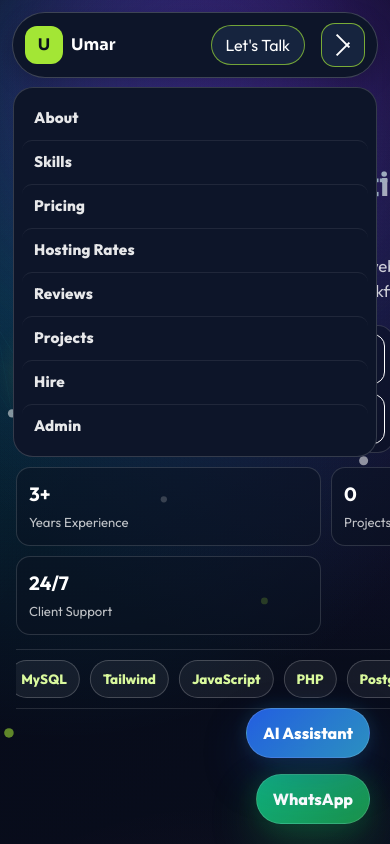
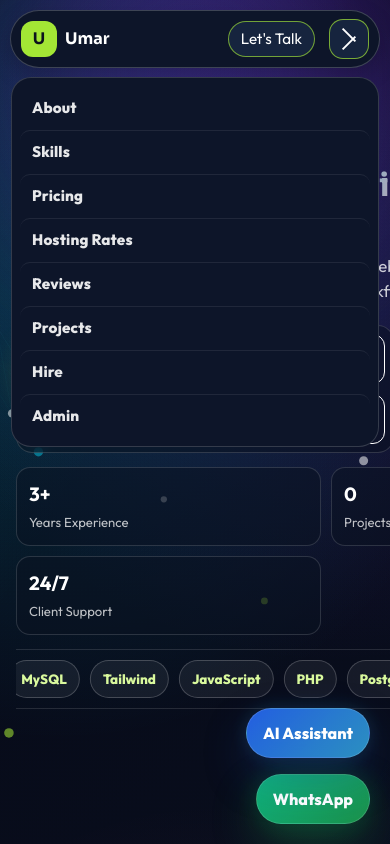
Before and after one commit to umarpsycho3-source/My-Portfolio, a website: page index.html in a window 390 px wide. Both pictures are taken after a click on the button "Open navigation". Shown: the top 844 px of the page. Drawn offline with Linux system fonts and the light colour scheme; no server answers.

Commit message:
Redesign navbar, profile card, and floating actions with premium glassmorph

```diff
--- a/styles.css
+++ b/styles.css
@@ -152,7 +152,7 @@ p {
   z-index: 60;
   inset: 0 0 auto;
   width: 100%;
-  padding: 14px 16px 0;
+  padding: 10px 14px 0;
   color: #fff;
   background: transparent;
   pointer-events: none;
@@ -168,14 +168,14 @@ p {
   display: flex;
   align-items: center;
   justify-content: flex-start;
-  gap: 14px;
+  gap: 10px;
   width: 100%;
   max-width: 1320px;
   margin: 0 auto;
   min-width: 0;
   pointer-events: auto;
-  padding: 10px 14px;
-  min-height: 72px;
+  padding: 8px 12px;
+  min-height: 60px;
   border: 1px solid rgba(255, 255, 255, 0.2);
   border-radius: 999px;
   background: #0d1529;
@@ -204,14 +204,15 @@ p {
   font-family: "Sora", Arial, Helvetica, sans-serif;
   font-weight: 700;
   letter-spacing: 0;
-  height: 44px;
+  height: 40px;
   flex-shrink: 0;
+  line-height: 1;
 }
 
 .brand-mark {
   display: grid;
-  width: 42px;
-  height: 42px;
+  width: 40px;
+  height: 40px;
   place-items: center;
   border-radius: 12px;
   color: var(--ink);
@@ -228,9 +229,9 @@ p {
   flex-wrap: nowrap;
   flex: 1 1 auto;
   width: auto;
-  margin: 0 12px;
+  margin: 0 8px;
   padding: 4px;
-  min-height: 44px;
+  min-height: 40px;
   background: #121d34;
   border: 1px solid rgba(255, 255, 255, 0.14);
   border-radius: 999px;
@@ -244,10 +245,10 @@ p {
   align-items: center;
   justify-content: center;
   padding: 0 10px;
-  min-height: 36px;
+  min-height: 34px;
   border-radius: 999px;
   font-weight: 800;
-  font-size: 0.94rem;
+  font-size: 0.92rem;
   letter-spacing: 0.01em;
   white-space: nowrap;
   flex: 0 0 auto;
@@ -277,8 +278,8 @@ p {
   display: inline-flex;
   align-items: center;
   justify-content: center;
-  height: 44px;
-  padding: 0 18px !important;
+  height: 40px;
+  padding: 0 16px !important;
   margin-left: 0;
   border: 1px solid rgba(163, 230, 53, 0.65);
   border-radius: 999px;
@@ -303,8 +304,8 @@ p {
   align-items: center;
   justify-content: center;
   flex-direction: column;
-  width: 44px;
-  height: 44px;
+  width: 40px;
+  height: 40px;
   border: 1px solid rgba(255, 255, 255, 0.24);
   border-radius: 14px;
   color: inherit;
@@ -362,15 +363,15 @@ p {
   flex: 0 0 auto;
   flex-shrink: 0;
   margin-left: 0;
-  min-height: 44px;
+  min-height: 40px;
 }
 
 .site-header-actions .linkedin-link {
   display: inline-flex;
   align-items: center;
   gap: 6px;
-  min-height: 44px;
-  padding: 0 12px;
+  min-height: 40px;
+  padding: 0 10px;
   border-radius: 999px;
   border: 1px solid rgba(255, 255, 255, 0.14);
   background: #16243e;
@@ -383,6 +384,8 @@ p {
 }
 
 .linkedin-link svg {
+  width: 16px;
+  height: 16px;
   flex-shrink: 0;
 }
 
@@ -2232,13 +2235,13 @@ dialog .button {
 /* ===== RESPONSIVE ===== */
 @media (max-width: 1180px) {
   .site-header {
-    padding: 12px 12px 0;
+    padding: 10px 10px 0;
   }
 
   .site-header-inner {
-    min-height: 68px;
-    padding: 10px 12px;
-    gap: 10px;
+    min-height: 58px;
+    padding: 8px 10px;
+    gap: 8px;
   }
 
   .site-nav {
@@ -2321,12 +2324,12 @@ dialog .button {
   }
 
   .site-header-inner {
-    min-height: 64px;
+    min-height: 56px;
   }
 
   .brand-mark {
-    width: 38px;
-    height: 38px;
+    width: 36px;
+    height: 36px;
   }
 
   .brand {
@@ -2334,8 +2337,9 @@ dialog .button {
   }
 
   .nav-cta {
-    height: 40px;
-    padding: 0 14px !important;
+    height: 36px;
+    padding: 0 12px !important;
+    font-size: 0.95rem;
   }
 }
 
```
